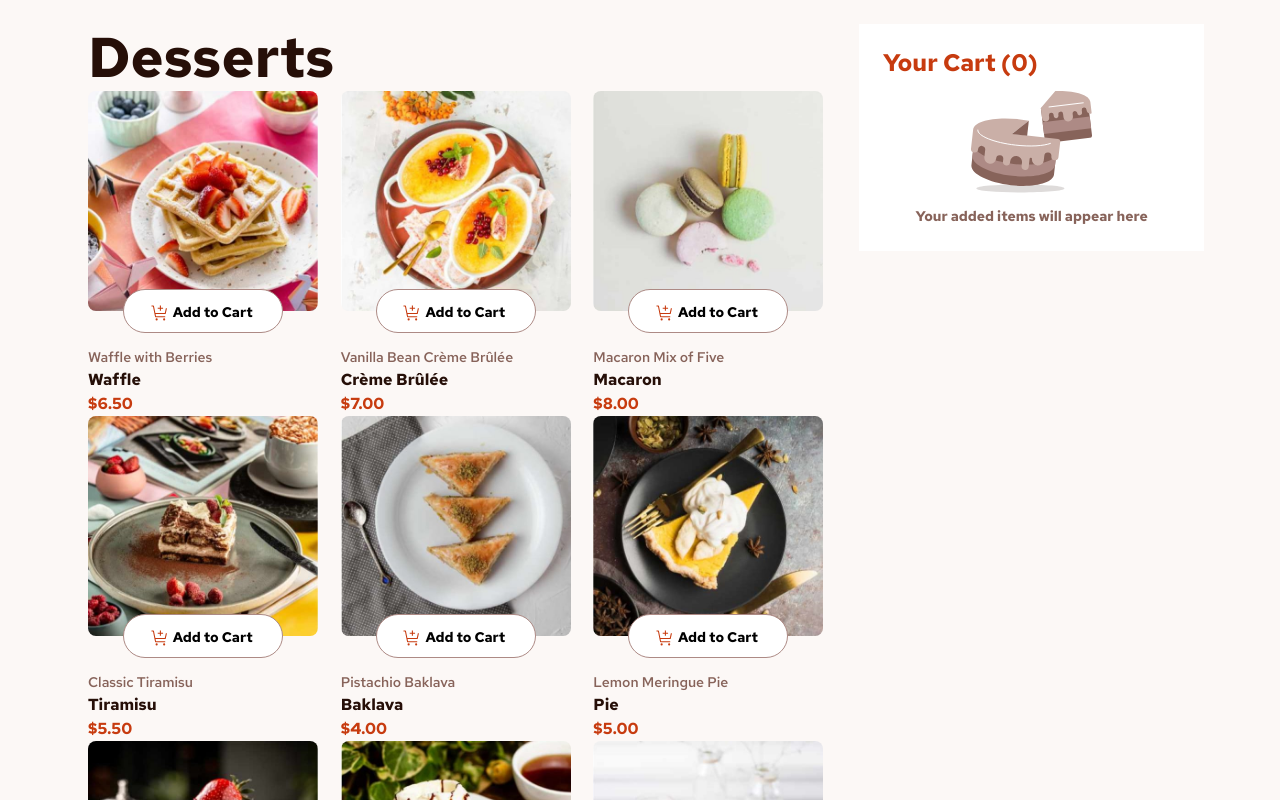
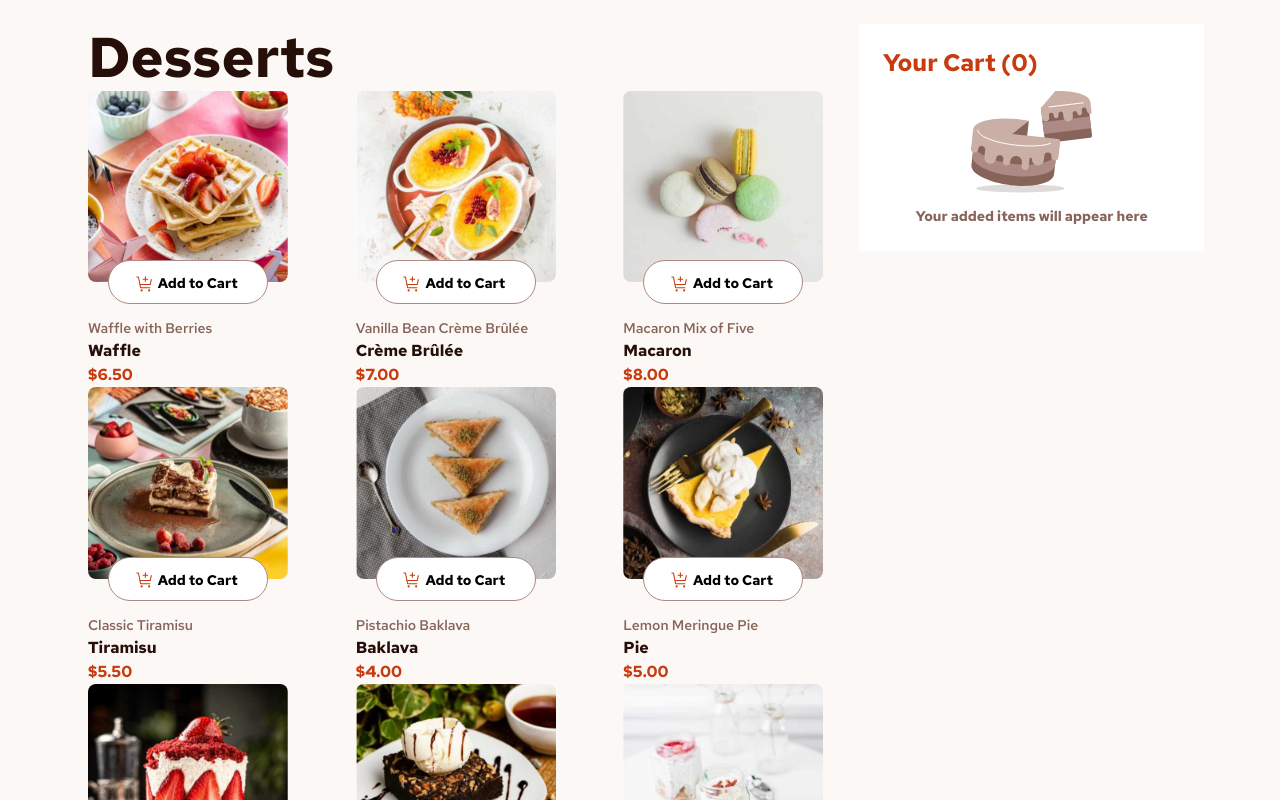
Before and after one commit to omarkarake/product-list-with-cart, an Angular app: page / in a window 1280 px wide. Shown: the top 800 px of the page. Built offline with nearby package versions, Linux system fonts and the light colour scheme.

Commit message:
chore: fixing the size on different screens

```diff
--- a/src/app/components/card/card.component.css
+++ b/src/app/components/card/card.component.css
@@ -1,3 +1,9 @@
+@media screen and (min-width: 1042px) {
+  .card-width {
+    width: 200px;
+  }
+}
+
 @media screen and (min-width: 1350px) {
   .card-width {
     width: 250px;
```
